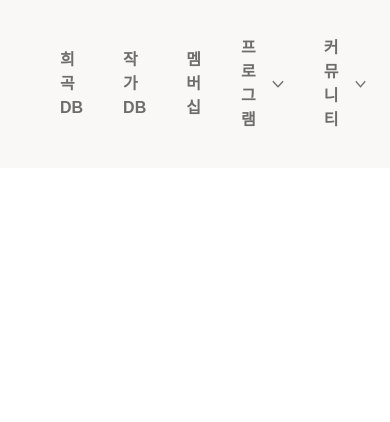
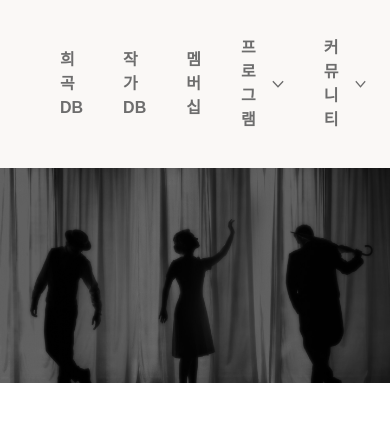
Before and after one commit to laurenCho9/next-tailwind-landing, a Next.js app: page / in a window 390 px wide. Shown: the top 422 px of the page. Built offline with nearby package versions, Linux system fonts and the light colour scheme.

Commit message:
feat: 이미지를 배경처럼 사용, 반응형 구현(사이즈 비율 유지)

```diff
--- a/src/app/page.tsx
+++ b/src/app/page.tsx
@@ -1,7 +1,22 @@
+import Image from "next/image";
+
 export default function Home() {
   return (
-    <div className="w-full place-items-center">
-      <main className="relative flex flex-col items-center justify-center "></main>
+    <div className="w-full">
+      <main className="relative flex flex-col items-center justify-center ">
+        {/* 슬라이드 배너 */}
+        <section className="relative mx-auto w-full max-w-[1440px] aspect-[1440/795] overflow-hidden">
+          <Image
+            // Image를 배경처럼 사용하기 위해 fill 속성 사용
+            src="/images/main-top-banner.png"
+            alt="main top banner"
+            fill
+            priority={true}
+            className="object-cover" // 전체 채우면서 잘림 허용 (배경처럼)
+            sizes="(min-width: 1440px) 1440px, 100vw" // 성능 최적화: 뷰포트에 맞는 소스 선택
+          />
+        </section>
+      </main>
     </div>
   );
 }
```
Also changed, not shown: public/images/main-top-banner.png (added).
